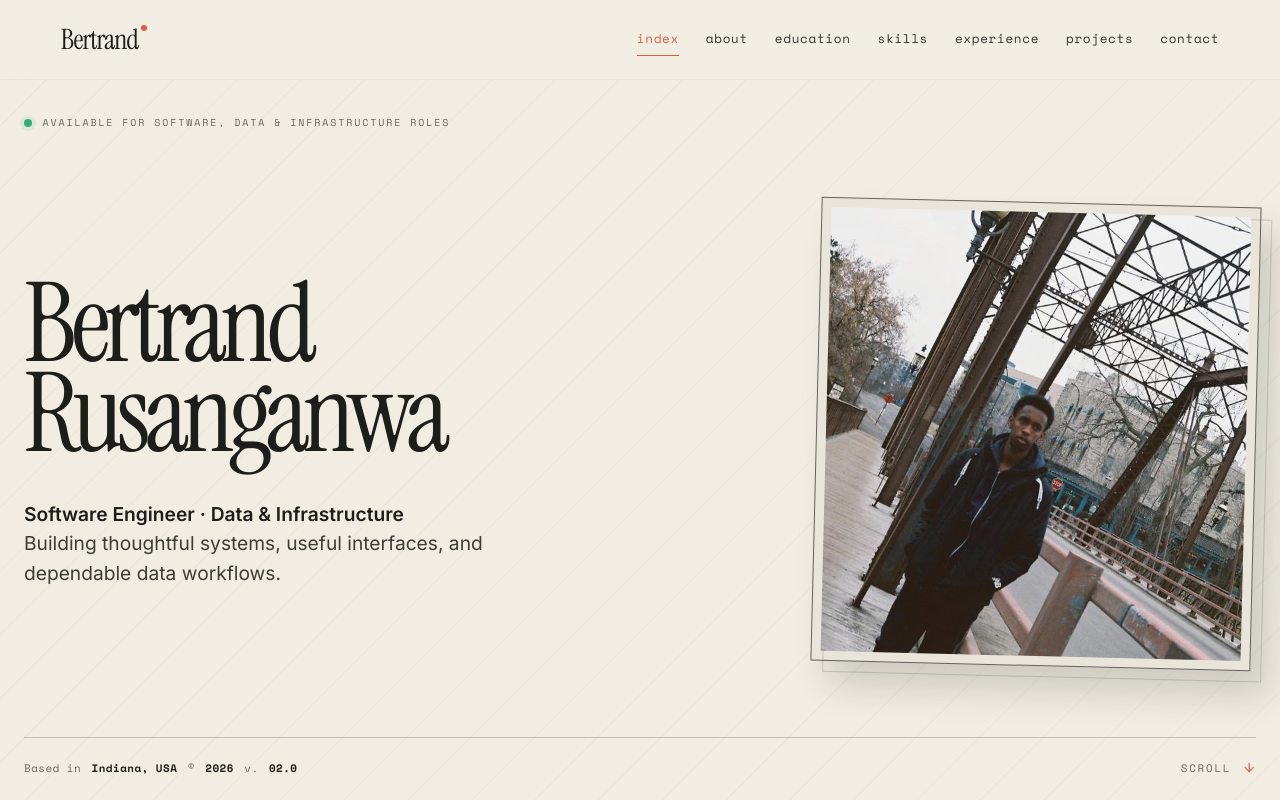
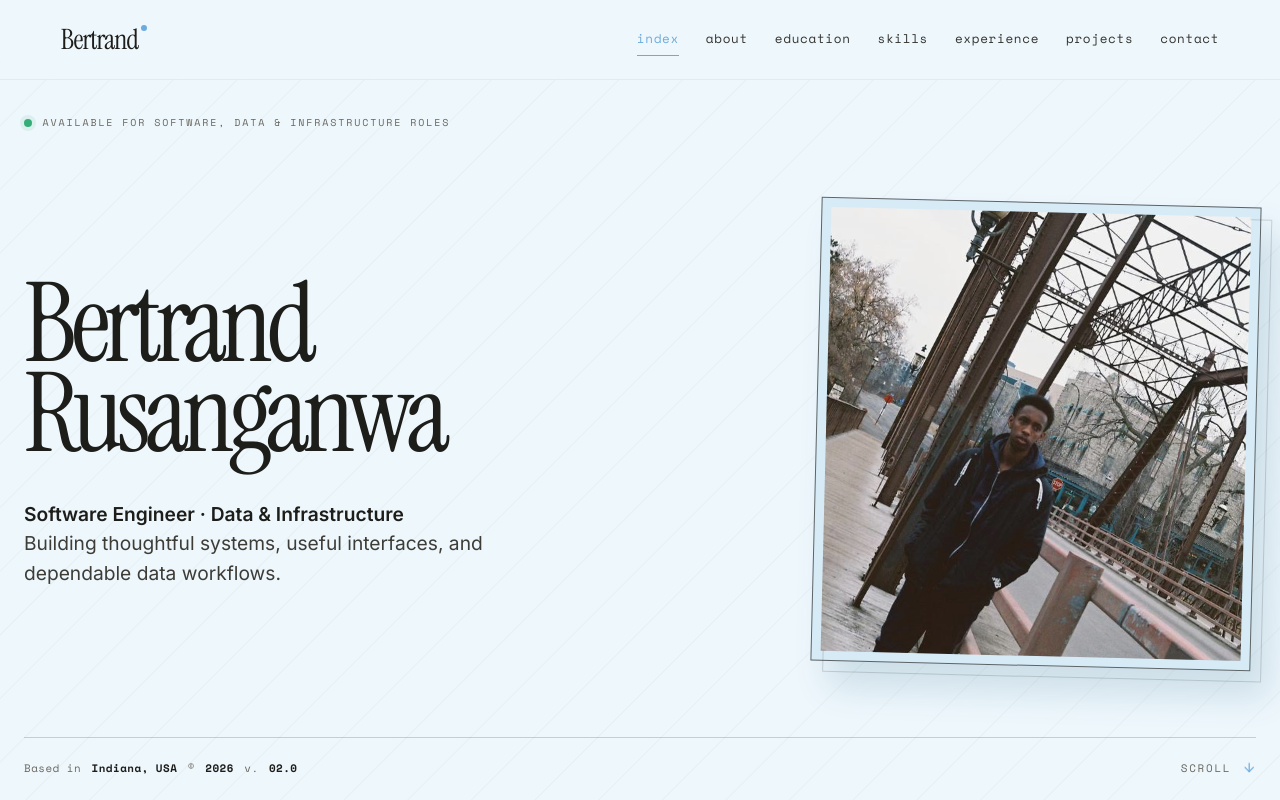
Before and after one commit to bertrandrusa/bertrandweb, a React (Vite) app: page / in a window 1280 px wide. Shown: the top 800 px of the page. Built offline with nearby package versions, Linux system fonts and the light colour scheme.

Commit message:
Update portfolio to Manchester City blue palette

```diff
--- a/src/index.css
+++ b/src/index.css
@@ -5,12 +5,12 @@
 @tailwind utilities;
 
 :root {
-  --paper: #f1ede3;
-  --paper-deep: #e9e4d8;
+  --paper: #eef7fc;
+  --paper-deep: #dceef8;
   --ink: #1d1d1a;
   --muted: #69675f;
-  --line: rgba(29, 29, 26, 0.22);
-  --accent: #d85f45;
+  --line: rgba(12, 46, 70, 0.2);
+  --accent: #6cabdd;
   --green: #35ad78;
   --font-sans: "Inter", ui-sans-serif, system-ui, sans-serif;
   --font-serif: "Instrument Serif", Georgia, serif;
@@ -91,7 +91,7 @@ a:focus-visible {
   align-items: center;
   justify-content: space-between;
   padding: 0 4.75vw;
-  background: rgba(241, 237, 227, 0.84);
+  background: rgba(238, 247, 252, 0.86);
   border-bottom: 1px solid rgba(29, 29, 26, 0.05);
   backdrop-filter: blur(16px);
 }
@@ -250,9 +250,9 @@ a:focus-visible {
   justify-self: end;
   margin: 0;
   padding: 0.55rem;
-  background: #eae5da;
+  background: #d7ebf7;
   border: 1px solid rgba(29, 29, 26, 0.65);
-  box-shadow: 18px 25px 35px rgba(31, 29, 24, 0.16);
+  box-shadow: 18px 25px 35px rgba(31, 92, 132, 0.16);
 }
 
 .portrait-frame::before {
@@ -426,7 +426,7 @@ a:focus-visible {
   grid-template-columns: 7rem 1fr auto;
   margin-top: 4rem;
   padding: clamp(2rem, 4vw, 3.4rem);
-  background: rgba(241, 237, 227, 0.56);
+  background: rgba(238, 247, 252, 0.62);
   border: 1px solid var(--line);
 }
 
@@ -626,7 +626,7 @@ a:focus-visible {
 }
 
 .project-card:hover {
-  background: #ebe6da;
+  background: #e1f1fa;
 }
 
 .project-topline,
@@ -647,8 +647,8 @@ a:focus-visible {
   place-items: center;
   margin: 1.45rem 0 2rem;
   background:
-    radial-gradient(circle at 25% 20%, rgba(216, 95, 69, 0.25), transparent 38%),
-    linear-gradient(135deg, #dcd6c8, #f5f1e8);
+    radial-gradient(circle at 25% 20%, rgba(108, 171, 221, 0.32), transparent 38%),
+    linear-gradient(135deg, #cce6f5, #f4fbff);
   border: 1px solid rgba(29, 29, 26, 0.12);
 }
 
@@ -830,7 +830,7 @@ footer {
     display: grid;
     place-items: center;
     padding: 6rem 1.5rem 2rem;
-    background: rgba(241, 237, 227, 0.97);
+    background: rgba(238, 247, 252, 0.97);
     opacity: 0;
     pointer-events: none;
     transition: opacity 280ms ease;
```
